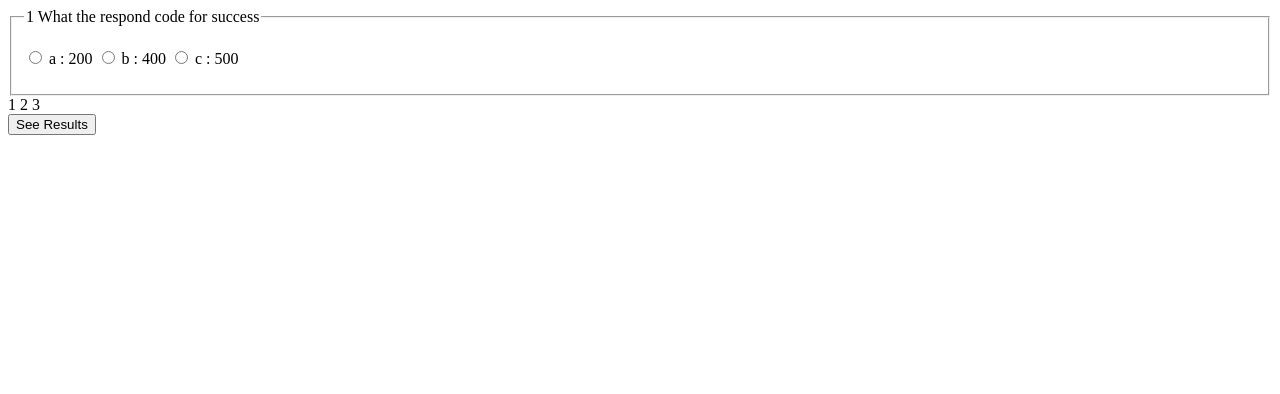
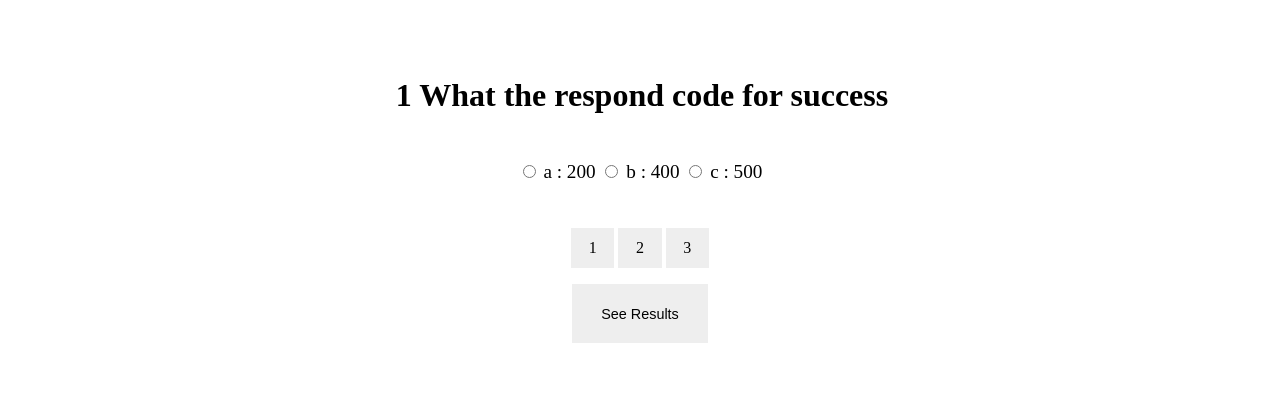
Before and after one commit to jirishus/raw_javascript_quiz, a website: page quiz-app/public/index.html in a window 1280 px wide. Drawn offline with Linux system fonts and the light colour scheme.

Commit message:
styling for form and question result display

```diff
--- a/quiz-app/public/index.html
+++ b/quiz-app/public/index.html
@@ -12,10 +12,47 @@
  .slide {
   display: none;
  }
+ .quiz-form {
+  padding: 3em;
+  width: 65%;
+  margin: 0 auto;
+  text-align: center;
+ }
+ .quiz-form .toggle {
+  background: #eee;
+  display: inline-block;
+  padding: 0.7em 1.1em;
+  margin: 1em 0;
+ }
+ .quiz-form .toggle:hover {
+  background: #ccc;
+  cursor: pointer;
+ }
+ input[type="submit"] {
+  background: #eee;
+  border: 0px;
+  font-size:0.9em;
+  padding: 1.5em 2em;
+ }
+ input[type="submit"]:hover {
+  background: #333;
+  color: #fff;
+  cursor: pointer;
+ }
+ fieldset {
+  border: 0px;
+ }
+ legend {
+  font-size: 1em;
+  width: 100%;
+ }
+ .choices {
+  font-size: 1.2em;
+ }
 </style>
 </head>
 <body>
- <form name="quiz-form">
+ <form class="quiz-form" name="quiz-form">
   <div id="quiz"></div>
 
   <aside>
@@ -87,7 +124,9 @@
      `
      <div class="slide">
      <fieldset>
-      <legend>${choicePos} ${currentQues.question}</legend>
+      <legend>
+       <h1>${choicePos} ${currentQues.question}</h1>
+      </legend>
       <div class="choices">
        <p>${choices.join('')}
       </div>
```
